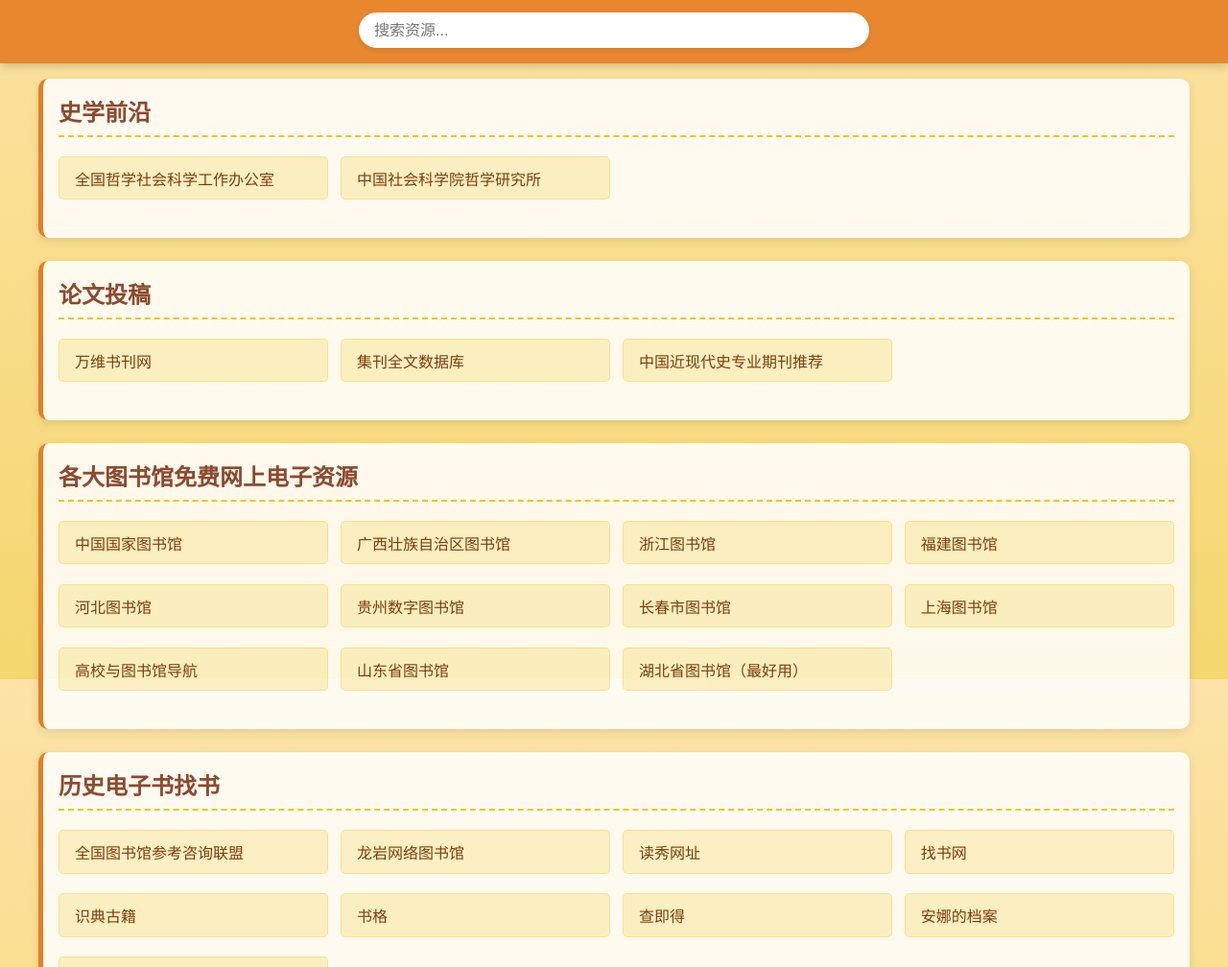
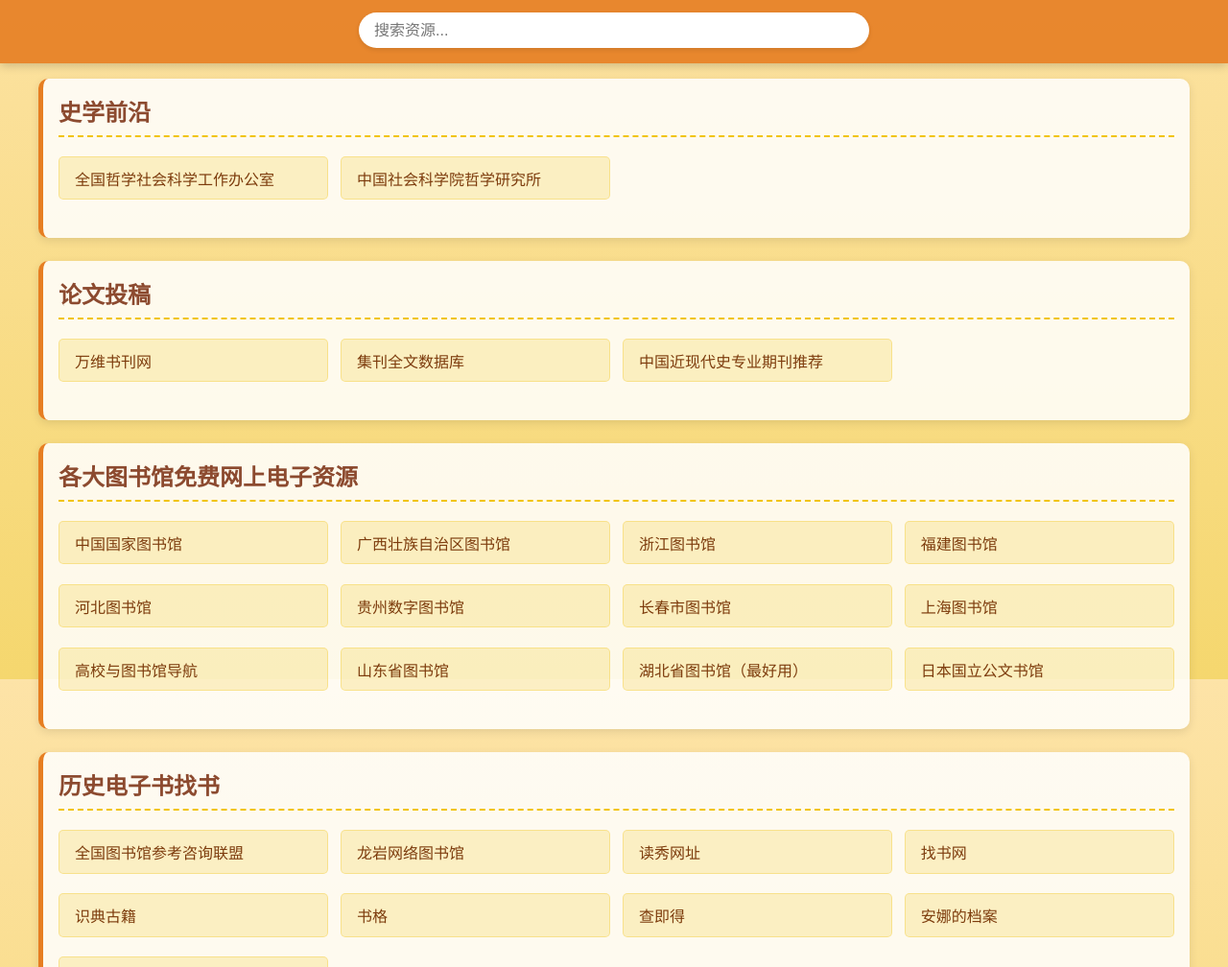
Before and after one commit to pure565/history-nav, a plain HTML site: page index.html in a window 1280 px wide. Shown: the part 92-1100 px from the top of the page at 96% size. Drawn offline with Linux system fonts and the light colour scheme.

Commit message:
Update index.html

```diff
--- a/index.html
+++ b/index.html
@@ -205,7 +205,8 @@
                     { name: "上海图书馆", url: "https://www.library.sh.cn/" },
                     { name: "高校与图书馆导航", url: "https://szsyw.cn/libs" },
                     { name: "山东省图书馆", url: "http://www.sdlib.com/?ref=https://szsyw.cn" },
-                    { name: "湖北省图书馆（最好用）", url: "https://www.library.hb.cn/" }
+                    { name: "湖北省图书馆（最好用）", url: "https://www.library.hb.cn/" },
+                    { name: "日本国立公文书馆", url: "https://www.digital.archives.go.jp/" }
                 ]
             },
             {
```
